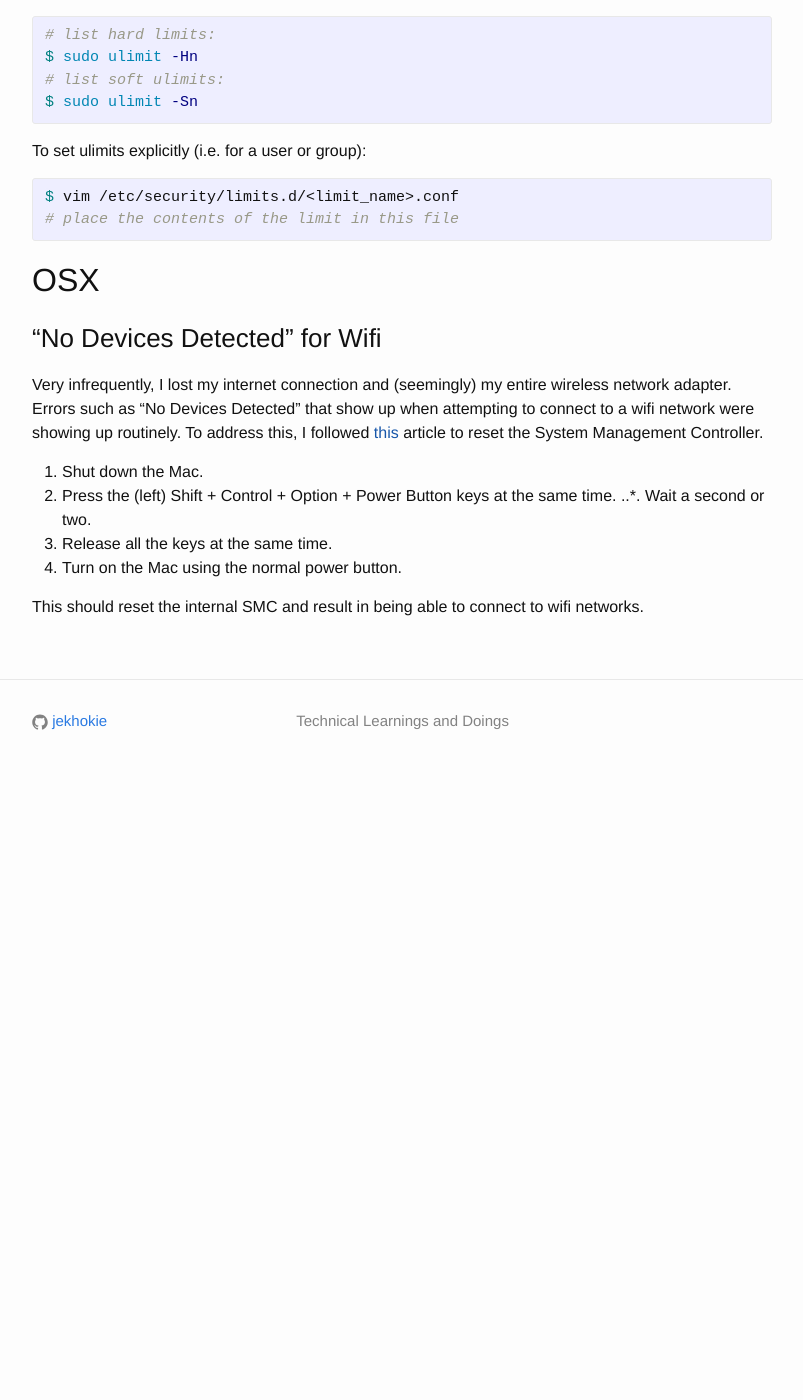
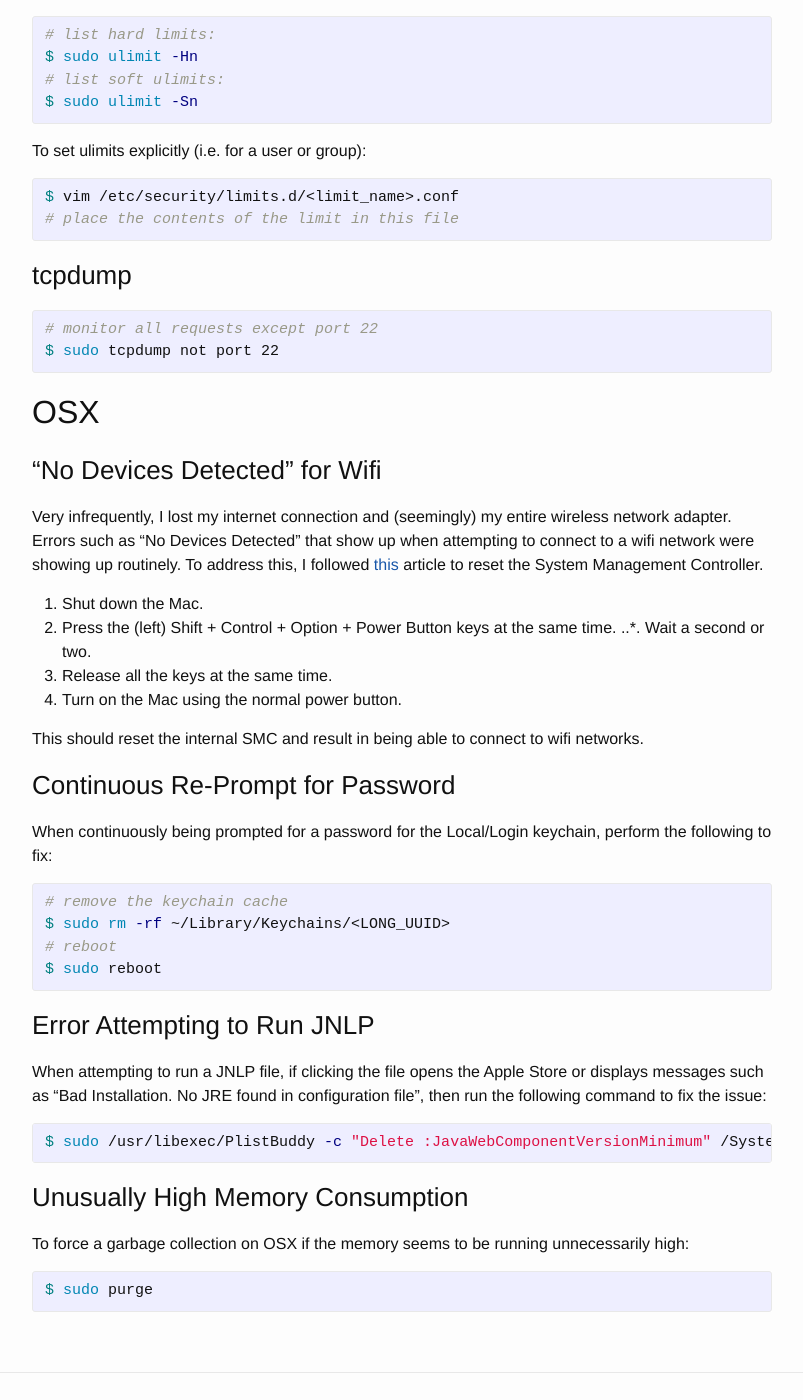
Before and after one commit to jekhokie/jekhokie.github.io, a Jekyll site: the page built from _posts/2013-01-03-random-useful-commands.markdown, in a window 1280 px wide and 1400 px high, scrolled down 1038 px. Shown: the whole window, without its empty margins (238-1041 px from the left). Built offline with Jekyll 4.4.1, drawn with Linux system fonts in a browser that asks for light colours; before the commit the page ends 1830 px from its top, so only the background shows below that.

Commit message:
Add Commands to Random Blog Post
Update the Random/Backfill blog post to include additional commands from
the Evernote workbook.

```diff
--- a/_posts/2013-01-03-random-useful-commands.markdown
+++ b/_posts/2013-01-03-random-useful-commands.markdown
@@ -2,7 +2,7 @@
 layout: post
 title:  "Random Useful Commands"
 date:   2013-01-03 08:14:08 -0400
-categories: random linux ruby osx
+categories: random linux ruby osx tcpdump java jnlp memory
 ---
 This post is a bunch of random useful commands, data points, installation instructions, etc. that I've collected over the last several years. The data contained within this post are things that I found useful at the time, were difficult to find/fix, or are generally just useful sysadmin commands to keep around for historical lookup purposes.
 
@@ -54,6 +54,13 @@ $ vim /etc/security/limits.d/<limit_name>.conf
 # place the contents of the limit in this file
 {% endhighlight %}
 
+### tcpdump
+
+{% highlight bash %}
+# monitor all requests except port 22
+$ sudo tcpdump not port 22
+{% endhighlight %}
+
 ## OSX
 
 ### "No Devices Detected" for Wifi
@@ -70,3 +77,33 @@ Controller.
 4. Turn on the Mac using the normal power button.
 
 This should reset the internal SMC and result in being able to connect to wifi networks.
+
+### Continuous Re-Prompt for Password
+
+When continuously being prompted for a password for the Local/Login keychain, perform the
+following to fix:
+
+{% highlight bash %}
+# remove the keychain cache
+$ sudo rm -rf ~/Library/Keychains/<LONG_UUID>
+# reboot
+$ sudo reboot
+{% endhighlight %}
+
+### Error Attempting to Run JNLP
+
+When attempting to run a JNLP file, if clicking the file opens the Apple Store or displays messages
+such as "Bad Installation. No JRE found in configuration file", then run the following command to
+fix the issue:
+
+{% highlight bash %}
+$ sudo /usr/libexec/PlistBuddy -c "Delete :JavaWebComponentVersionMinimum" /System/Library/CoreServices/CoreTypes.bundle/Contents/Resources/XProtect.meta.plist
+{% endhighlight %}
+
+### Unusually High Memory Consumption
+
+To force a garbage collection on OSX if the memory seems to be running unnecessarily high:
+
+{% highlight bash %}
+$ sudo purge
+{% endhighlight %}
```
